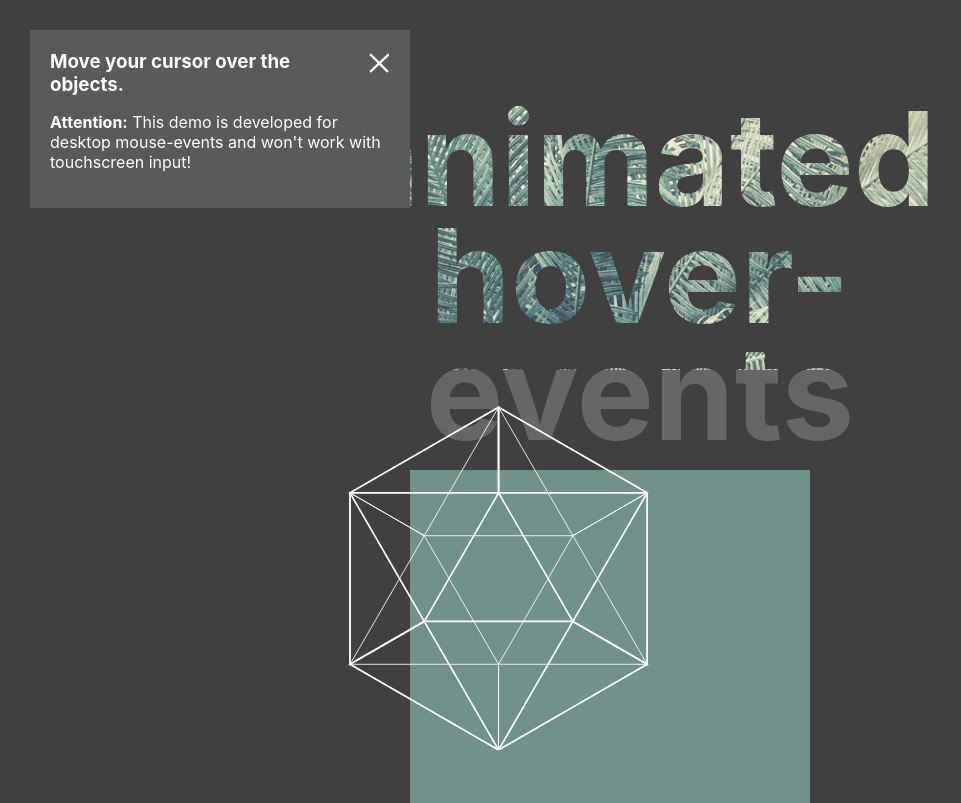
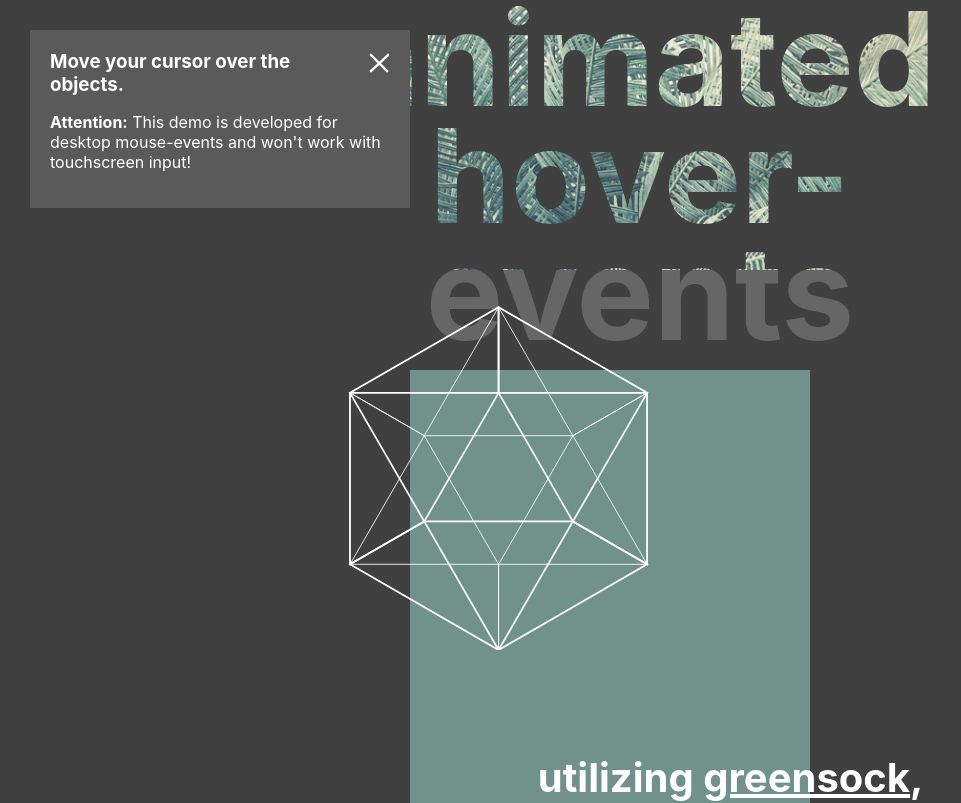
Before and after one commit to markusphil/animation-demo, a React (Create React App) app: page / in a window 1280 px wide. Shown: the top 803 px of the page, without its empty margins (0-961 px from the left). Built offline with nearby package versions, Linux system fonts and the light colour scheme.

Commit message:
optimized positioning

```diff
--- a/src/App.css
+++ b/src/App.css
@@ -56,7 +56,7 @@ a:hover {
 /* animated content */
 .wrapper {
   position: relative;
-  top: 100px;
+  top: calc((100vh - 800px)/2);
   display: flex;
   flex-wrap: wrap;
   justify-content: space-evenly;
```
